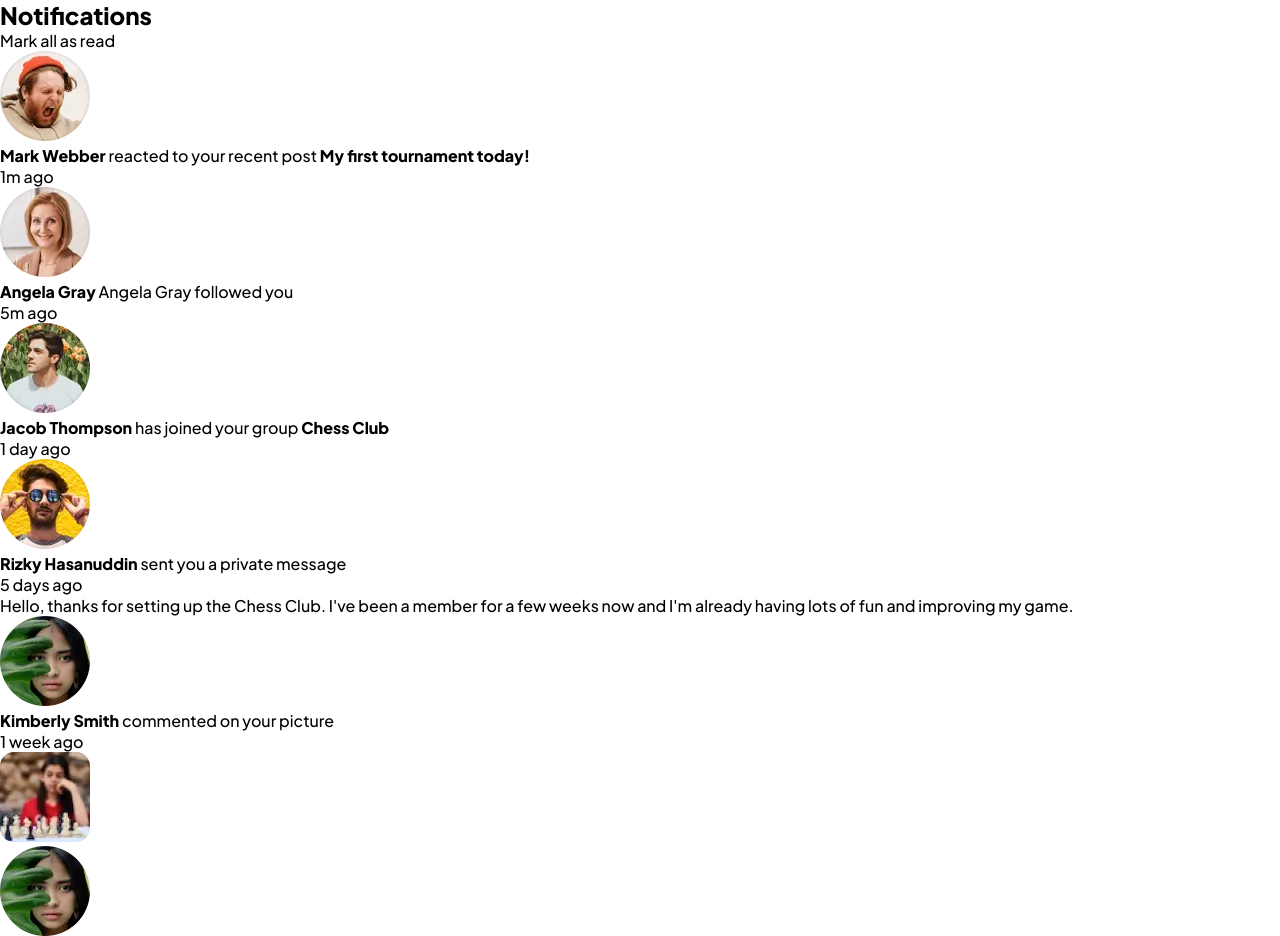
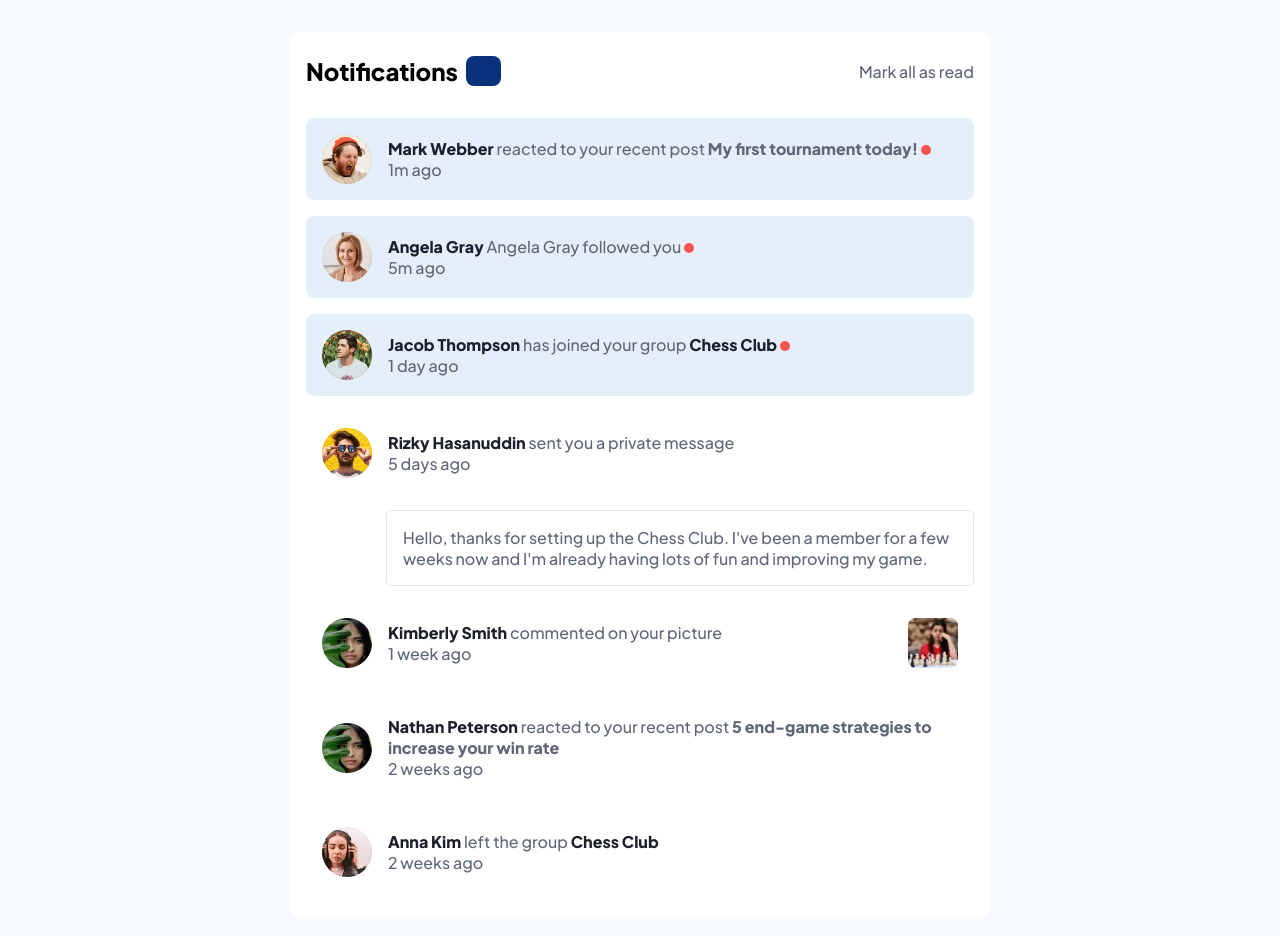
Before and after one commit to favourite-Coder/notifications-page, a plain HTML site: page codes/index.html in a window 1280 px wide. Shown: the top 936 px of the page. Drawn offline with Linux system fonts and the light colour scheme.

Commit message:
css styling

```diff
--- a/codes/styles.css
+++ b/codes/styles.css
@@ -1,4 +1,22 @@
 @import url('https://fonts.googleapis.com/css2?family=Plus+Jakarta+Sans:wght@500;800&display=swap');
+
+:root{
+
+  /*Primary*/
+
+  --Red: hsl(1, 90%, 64%);
+  --Blue: hsl(219, 85%, 26%);
+
+  /*Neutral*/
+
+  --White: hsl(0, 0%, 100%);
+  --Very-light-grayish-blue: hsl(210, 60%, 98%);
+  --Light-grayish-blue-1: hsl(211, 68%, 94%);
+  --Light-grayish-blue-2: hsl(205, 33%, 90%);
+  --Grayish-blue: hsl(219, 14%, 63%);
+  --Dark-grayish-blue: hsl(219, 12%, 42%);
+  --Very-dark-blue: hsl(224, 21%, 14%);
+}
 
 *{
   font-family: 'Plus Jakarta Sans', sans-serif;
@@ -6,3 +24,109 @@
   margin: 0;
   box-sizing: border-box;
 }
+body{
+  min-height: 100vh;
+  display: flex;
+  justify-content: center;
+  background-color: var(--Very-light-grayish-blue);
+}
+.container{
+  margin: 2rem;
+  width: 700px;
+  background-color: var(--White);
+  padding: 1.5rem 1rem;
+  border-radius: .5rem;
+}
+header{
+  display: flex;
+  align-items: center;
+  justify-content: space-between;
+  margin-bottom: 2rem;
+}
+.notification_box{
+  display: flex;
+  align-items: center;
+}
+#notifications{
+  background-color: var(--Blue);
+  margin-left: .5rem;
+  width: 35px;
+  display: flex;
+  align-items: center;
+  justify-content: center;
+  height: 30px;
+  color: var(--White);
+  font-weight: 800;
+  border-radius: .5rem;
+}
+#mark_all{
+  cursor: pointer;
+}
+#mark_all:hover{
+  color: var(--Blue);
+}
+p{
+  color: var(--Dark-grayish-blue);
+}
+main{
+  display: flex;
+  flex-direction: column;
+  gap: 1rem;
+}
+.notification_card{
+  display: flex;
+  align-items: center;
+  border-radius: .5rem;
+  padding: 1rem;
+}
+img{
+  width: 50px;
+}
+.description{
+  margin-left: 1rem;
+  display: flex;
+  flex-direction: column;
+  justify-content: space-between;
+}
+strong{
+  color: var(--Very-dark-blue);
+  cursor: pointer;
+}
+strong:hover{
+  color: var(--Blue);
+}
+.unread{
+  background-color: var(--Light-grayish-blue-1) !important;
+}
+.unread p:first-of-type::after{
+  content: "";
+  background-color: var(--Red);
+  width: 10px;
+  height: 10px;
+  display: inline-block;
+  border-radius: 50%;
+}
+.message_card{
+  display: flex;
+  align-items: center;
+}
+.message{
+  padding: 1rem;
+  border: 1px solid var(--Light-grayish-blue-2);
+  border-radius: .3rem;
+  cursor: pointer;
+  margin: 0 0 0 5rem;
+}
+.message:hover{
+  background-color: var(--Light-grayish-blue-1);
+}
+.chess_img{
+  margin-left: auto;
+}
+
+
+@media screen and (max-width:550px) {
+  .container{
+    margin: 0;
+  }
+}
```
